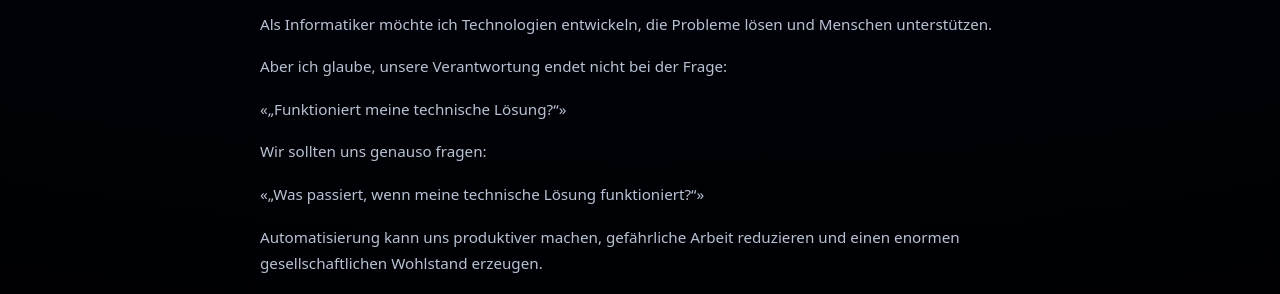
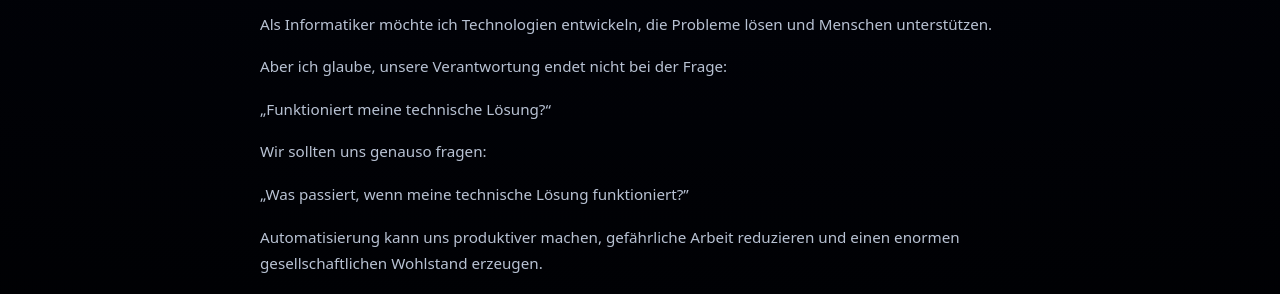
Before and after one commit to kossmanf/fabians-website, a Jekyll site: the page built from posts/Was bedeutet Automatisierung für mich als Informatiker_.md, in a window 1280 px wide and 900 px high, scrolled down 3084 px. Shown: the part 255-549 px from the top of the window. Built offline with Jekyll 4.4.1, drawn with Linux system fonts in a browser that asks for light colours.

Commit message:
Sync German blog content

```diff
--- a/posts/Was bedeutet Automatisierung für mich als Informatiker_.md
+++ b/posts/Was bedeutet Automatisierung für mich als Informatiker_.md
@@ -109,11 +109,11 @@ Als Informatiker möchte ich Technologien entwickeln, die Probleme lösen und Me
 
 Aber ich glaube, unsere Verantwortung endet nicht bei der Frage:
 
-«„Funktioniert meine technische Lösung?“»
+„Funktioniert meine technische Lösung?“
 
 Wir sollten uns genauso fragen:
 
-«„Was passiert, wenn meine technische Lösung funktioniert?“»
+„Was passiert, wenn meine technische Lösung funktioniert?"
 
 Automatisierung kann uns produktiver machen, gefährliche Arbeit reduzieren und einen enormen gesellschaftlichen Wohlstand erzeugen.
 
```
